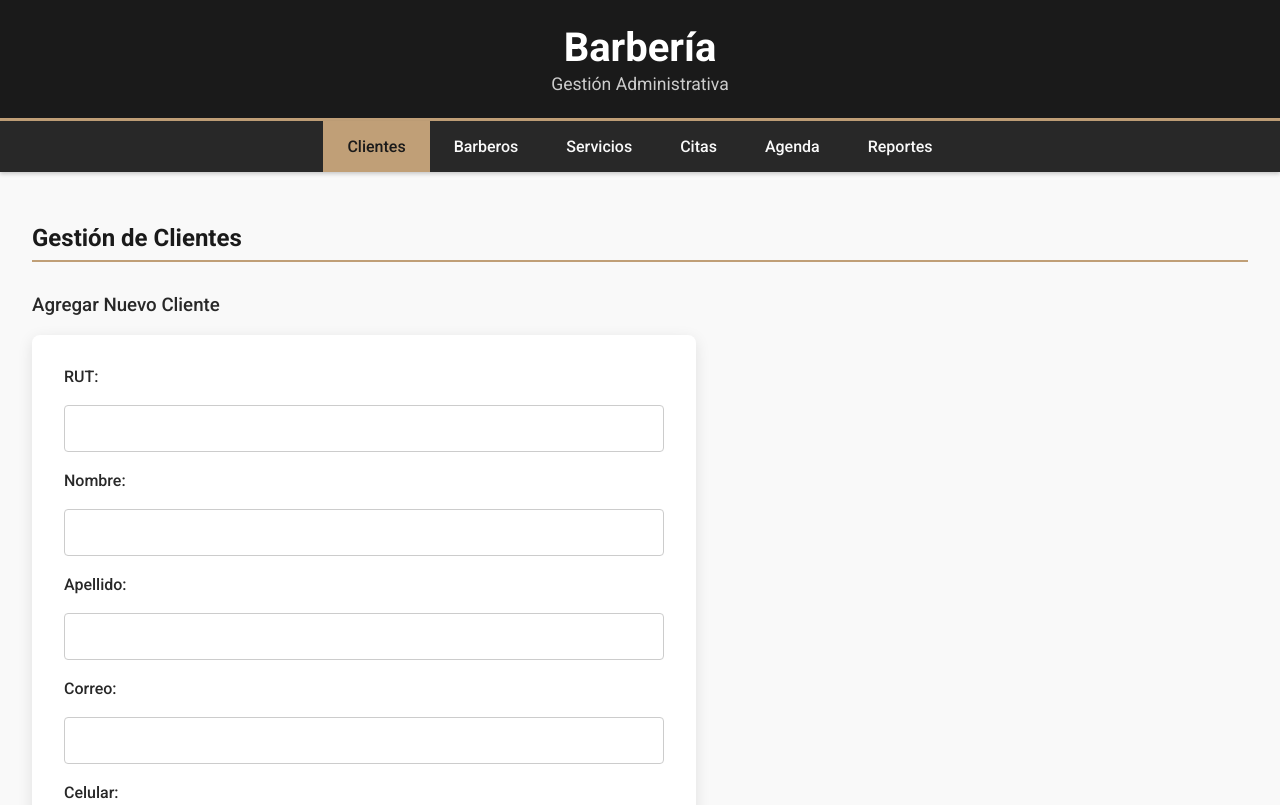
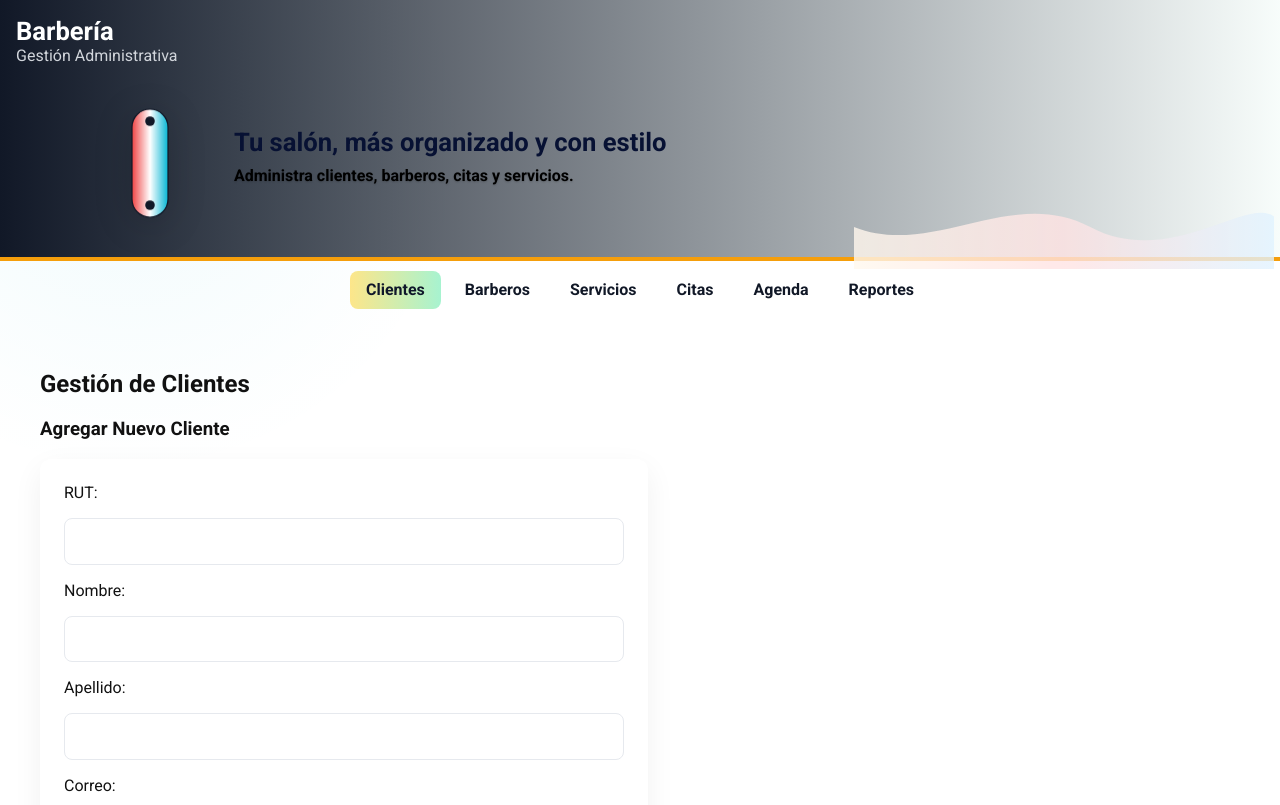
Before and after one commit to simonpichuante/frontend-barberia, a website built with Vite: page index.html in a window 1280 px wide. Shown: the top 805 px of the page. Built offline with nearby package versions, Linux system fonts and the light colour scheme; files whose address does not match are found by name.

Commit message:
Cambios en index.js4

```diff
--- a/index.html
+++ b/index.html
@@ -11,8 +11,29 @@
 </head>
 <body>
     <header>
-        <h1>Barbería</h1>
-        <p>Gestión Administrativa</p>
+        <div class="header-top">
+            <div class="brand">
+                <h1>Barbería</h1>
+                <p>Gestión Administrativa</p>
+            </div>
+            <div id="auth-area" class="auth-area">
+                <!-- auth.js rellenará este contenedor con login / usuario -->
+            </div>
+        </div>
+        <!-- Hero visual con imagen y llamada a la acción -->
+        <div class="hero">
+            <div class="hero-content">
+                <img src="assets/barber-pole.svg" alt="Barber pole" class="hero-illustration">
+                <div>
+                    <h2>Tu salón, más organizado y con estilo</h2>
+                    <p class="hero-subtext">Administra clientes, barberos, citas y servicios.</p>
+                    <div class="hero-cta">
+                        <!-- Botón "Ver Citas" eliminado a petición del usuario -->
+                    </div>
+                </div>
+            </div>
+            <img src="assets/hero-waves.svg" alt="ondas decorativas" class="hero-waves" aria-hidden="true">
+        </div>
     </header>
     <nav>
         <ul>
--- a/style.css
+++ b/style.css
@@ -1,92 +1,97 @@
 /* --- Variables de Color y Estilos Base --- */
 :root {
-    --color-primary: #1a1a1a; /* Un negro ligeramente más suave */
-    --color-secondary: #c09f77; /* Dorado/Bronce */
-    --color-accent: #b22222; /* Rojo ladrillo */
-    --color-light: #f9f9f9; /* Blanco muy claro */
-    --color-dark-gray: #282828;
+    --color-primary: #111827; /* oscuro profundo */
+    --color-secondary: #f59e0b; /* ámbar vibrante */
+    --color-accent: #ef4444; /* rojo vivo */
+    --color-accent-2: #06b6d4; /* turquesa para acentos */
+    --color-light: #f8fafc; /* claro */
+    --color-dark-gray: #374151;
+    --bg-grad-1: linear-gradient(120deg,#fff7ed 0%, #fff1f2 50%, #f0f9ff 100%);
+    --glass: rgba(255,255,255,0.6);
     --font-primary: 'Roboto', -apple-system, BlinkMacSystemFont, "Segoe UI", "Helvetica Neue", Arial, sans-serif;
 }
 
+/* Fondo general con degradado suave y textura ligera */
 body {
     font-family: var(--font-primary);
     margin: 0;
-    background-color: var(--color-light);
-    color: #333;
+    background: radial-gradient(circle at 10% 10%, rgba(6,182,212,0.06), transparent 20%), radial-gradient(circle at 90% 90%, rgba(245,158,11,0.04), transparent 20%), #fff;
+    color: #111;
     -webkit-font-smoothing: antialiased;
     -moz-osx-font-smoothing: grayscale;
 }
 
 /* --- Header --- */
 header {
-    background-color: var(--color-primary);
+    background: linear-gradient(90deg, rgba(17,24,39,1) 0%, rgba(16,185,129,0.03) 100%);
     color: var(--color-light);
-    padding: 1.5rem 1rem;
-    text-align: center;
-    border-bottom: 3px solid var(--color-secondary);
+    padding: 1rem 1rem 0.5rem;
+    border-bottom: 4px solid var(--color-secondary);
 }
 
-header h1 {
-    font-family: var(--font-primary);
-    font-weight: 700;
-    font-size: 2.5rem;
-    margin: 0;
-    color: #fff;
-    text-shadow: none;
+.header-top {
+    display: flex;
+    align-items: center;
+    justify-content: space-between;
+    gap: 1rem;
 }
 
-header p {
-    margin: 0.2rem 0 0;
-    color: #ccc;
-    font-size: 1.1rem;
-    font-weight: 400;
-}
+.brand h1 { margin: 0; font-size: 1.6rem; color: #fff; }
+.brand p { margin: 0; color: #d1d5db; }
+
+/* Contenedor para el área de autenticación (login/usuario) */
+.auth-area { display: flex; align-items: center; gap: 0.75rem; }
+.auth-logged { background: linear-gradient(90deg, rgba(255,255,255,0.06), rgba(255,255,255,0.02)); padding: 0.4rem 0.6rem; border-radius: 999px; color: #fff; font-weight:500; }
+.auth-logged button { margin-left: 0.6rem; background: transparent; border: 1px solid rgba(255,255,255,0.15); color: #fff; padding: 0.25rem 0.5rem; border-radius: 6px; cursor:pointer; }
+
+/* --- Hero --- */
+.hero { position: relative; margin-top: 1rem; padding: 1.5rem; overflow: visible; }
+.hero-content { display: flex; gap: 1.5rem; align-items: center; max-width: 1100px; margin: 0 auto; }
+.hero-illustration { width: 120px; height: auto; animation: float 6s ease-in-out infinite; filter: drop-shadow(0 6px 18px rgba(0,0,0,0.15)); }
+.hero h2 { color: #071133; margin: 0 0 0.5rem; font-size: 1.6rem; }
+.hero p { margin: 0 0 1rem; color: #1f2937; }
+/* Párrafo específico del hero: color más oscuro, mayor peso y sombra para máxima legibilidad */
+.hero-subtext { color: #000000 !important; font-weight: 700; font-size: 1rem; line-height: 1.4; text-shadow: 0 1px 2px rgba(0,0,0,0.18); }
+.hero-cta { display:flex; gap: 0.75rem; }
+.hero-waves { position:absolute; right: -10px; bottom: -20px; width: 420px; opacity: 0.85; transform: translateZ(0); }
+
+/* Botones del hero y globales */
+.button { background: linear-gradient(90deg, var(--color-secondary), var(--color-accent-2)); color: #081124; padding: 0.7rem 1rem; border-radius: 8px; text-decoration: none; display:inline-block; transition: transform 200ms ease, box-shadow 200ms ease; font-weight:700; }
+.button:hover { transform: translateY(-3px); box-shadow: 0 8px 24px rgba(6,182,212,0.15); }
+.button.outline { background: transparent; border: 2px solid rgba(255,255,255,0.12); color: #fff; }
+
+/* pequeños efectos globales */
+@keyframes float { 0% { transform: translateY(0); } 50% { transform: translateY(-8px); } 100% { transform: translateY(0); } }
 
 /* --- Navegación --- */
-nav ul {
-    background-color: var(--color-dark-gray);
-    margin: 0;
-    padding: 0;
-    list-style: none;
-    display: flex;
-    justify-content: center;
-    box-shadow: 0 2px 4px rgba(0,0,0,0.2);
-}
-
-nav ul li a {
-    color: var(--color-light);
-    padding: 1rem 1.5rem;
-    text-decoration: none;
-    display: block;
-    font-weight: 500;
-    transition: background-color 0.3s, color 0.3s;
-}
-
-nav ul li a:hover, nav ul li a.active {
-    background-color: var(--color-secondary);
-    color: var(--color-primary);
-}
+nav ul { background-color: transparent; margin: 0; padding: 0.6rem; list-style: none; display: flex; justify-content: center; gap: 0.5rem; }
+nav ul li a { color: var(--color-primary); padding: 0.6rem 1rem; text-decoration: none; display: block; font-weight: 600; border-radius: 8px; }
+nav ul li a:hover, nav ul li a.active { background: linear-gradient(90deg,#fde68a, #a7f3d0); color: #0f172a; }
 
 /* --- Contenido Principal --- */
-main {
-    padding: 2rem;
-    min-height: 70vh;
-}
+main { padding: 2rem; min-height: 60vh; max-width: 1200px; margin: 0 auto; }
 
-h2 {
-    font-family: var(--font-primary);
-    font-weight: 700;
-    color: var(--color-primary);
-    border-bottom: 2px solid var(--color-secondary);
-    padding-bottom: 0.5rem;
-    margin-bottom: 2rem;
-}
+/* --- Formularios y tarjetas --- */
+form { display: grid; gap: 1rem; max-width: 560px; background: rgba(255,255,255,0.9); padding: 1.5rem; border-radius: 12px; box-shadow: 0 10px 30px rgba(16,24,40,0.06); margin-bottom: 2rem; }
 
-h3 {
-    font-family: var(--font-primary);
-    font-weight: 500;
-    color: var(--color-dark-gray);
-}
+form input, form select, form textarea, form button { padding: 0.8rem; border-radius: 8px; border: 1px solid #e6e9ee; font-family: var(--font-primary); font-size: 1rem; }
+
+form input:focus { outline: none; border-color: var(--color-accent-2); box-shadow: 0 6px 20px rgba(6,182,212,0.12); }
+
+/* Estilos específicos para páginas de login */
+.login-page { display: flex; min-height: 100vh; flex-direction: column; align-items: center; justify-content: center; gap: 1.5rem; background: linear-gradient(180deg, #fff 0%, #fff7ed 40%); }
+#login-container { display:flex; align-items:center; justify-content:center; gap:2rem; }
+.auth-box { background: linear-gradient(180deg, rgba(255,255,255,0.95), rgba(248,250,252,0.95)); padding: 1.25rem; border-radius: 12px; box-shadow: 0 12px 30px rgba(2,6,23,0.08); }
+
+/* Ilustración lateral en login */
+.login-illustration { width: 220px; max-width: 40vw; animation: float 6s linear infinite; }
+
+/* Botón primario global (mejor contraste) */
+button, .button { background: linear-gradient(90deg, var(--color-secondary), var(--color-accent)); color: #071133; border: none; cursor: pointer; padding: 0.8rem 1.2rem; font-weight: 700; border-radius: 10px; }
+button:hover { transform: translateY(-3px); }
+
+/* Pequeñas utilidades */
+.center { text-align:center; }
 
 /* --- Tablas --- */
 table {
@@ -119,81 +124,6 @@ tbody tr:hover {
     background-color: #f1f1f1;
 }
 
-/* --- Formularios --- */
-form {
-    display: grid;
-    gap: 1.2rem;
-    max-width: 600px;
-    background: #fff;
-    padding: 2rem;
-    border-radius: 8px;
-    box-shadow: 0 4px 15px rgba(0,0,0,0.1);
-    margin-bottom: 2rem;
-}
-
-form label {
-    font-weight: 500;
-    color: var(--color-dark-gray);
-}
-
-form input, form select, form textarea, form button {
-    padding: 0.8rem;
-    border-radius: 4px;
-    border: 1px solid #ccc;
-    font-family: var(--font-primary);
-    font-size: 1rem;
-}
-
-form input:focus, form select:focus, form textarea:focus {
-    outline: none;
-    border-color: var(--color-secondary);
-    box-shadow: 0 0 5px rgba(192, 159, 119, 0.5);
-}
-
-/* --- Botones --- */
-button, .button {
-    background-color: var(--color-primary);
-    color: var(--color-light);
-    border: none;
-    cursor: pointer;
-    padding: 0.8rem 1.5rem;
-    font-weight: 500;
-    transition: background-color 0.3s;
-    text-transform: uppercase;
-    letter-spacing: 0.5px;
-}
-
-button:hover {
-    background-color: #000;
-}
-
-.edit-btn {
-    background-color: var(--color-secondary);
-    color: var(--color-primary);
-}
-
-.edit-btn:hover {
-    background-color: #a8845c;
-}
-
-.delete-btn {
-    background-color: var(--color-accent);
-    color: var(--color-light);
-}
-
-.delete-btn:hover {
-    background-color: #911b1b;
-}
-
-#cancel-edit {
-    background-color: #6c757d;
-}
-
-#cancel-edit:hover {
-    background-color: #5a6268;
-}
-
-
 /* --- Footer --- */
 footer {
     background-color: var(--color-primary);
```
Also changed, not shown: login.html (+1 -0 lines), assets/barber-pole.svg (added), assets/hero-waves.svg (added), assets/scissors.svg (added).
